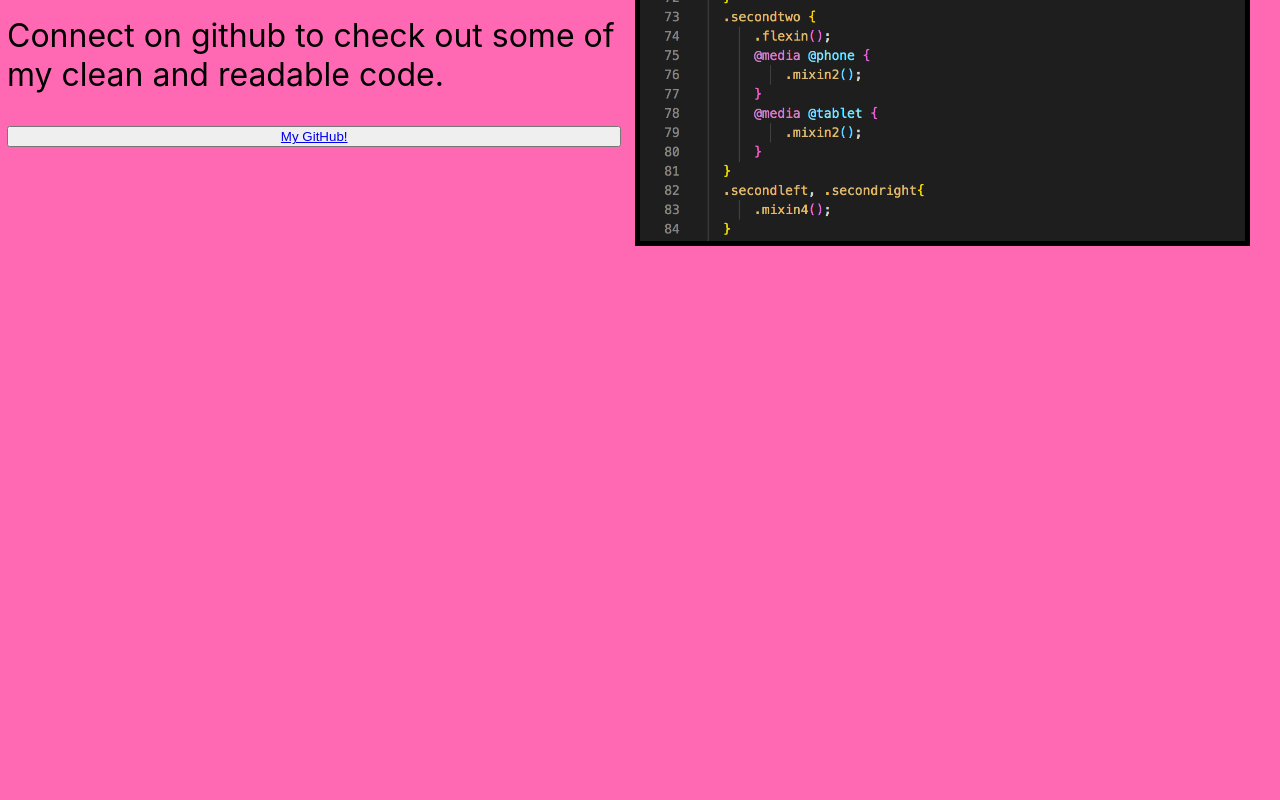
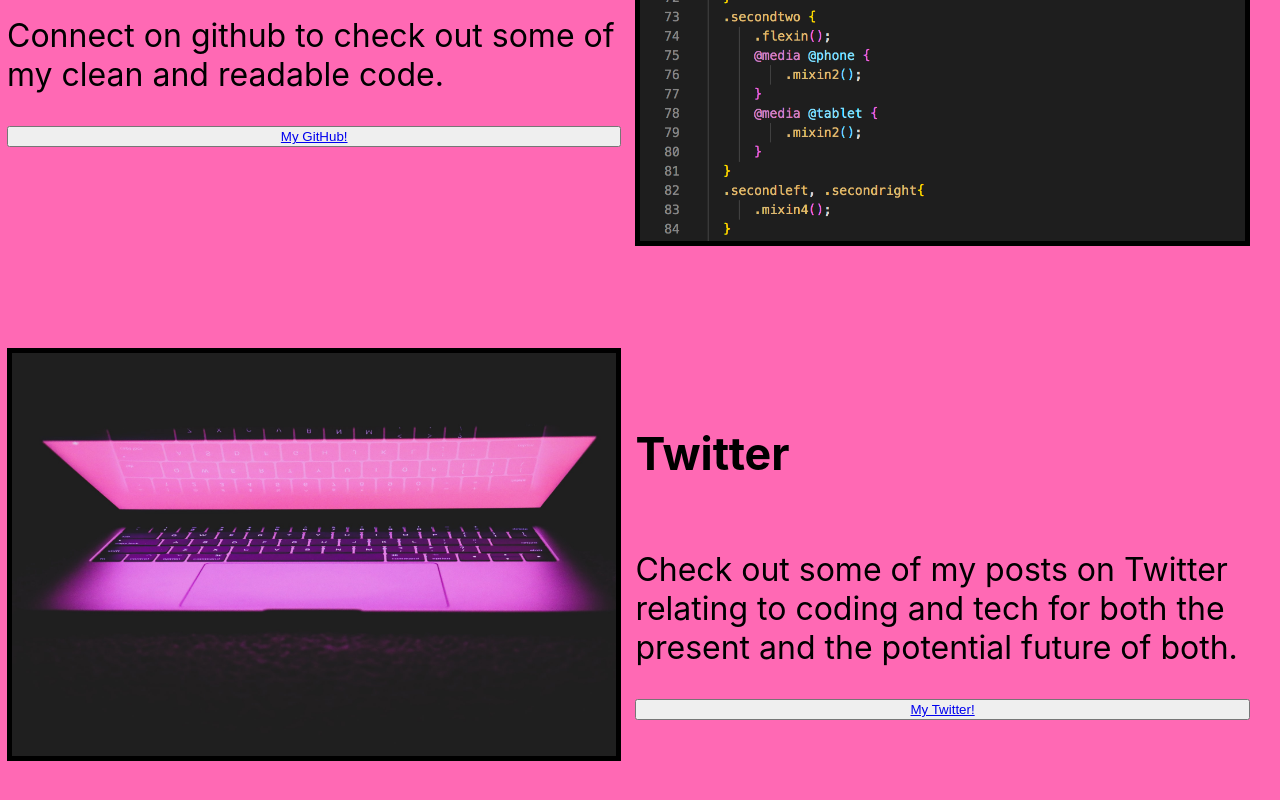
Before and after one commit to kwmorlock/interactive-portfolio, a React (Create React App) app in the folder my-app/: page /contact in a window 1280 px wide. Shown: the part 446-1246 px from the top of the page. Before the commit the page ends 800 px from the top, so only its background shows below. Built offline with nearby package versions, Linux system fonts and the light colour scheme.

Commit message:
feat: Contact.js Twitter section added

```diff
--- a/my-app/src/Contact/Contact.js
+++ b/my-app/src/Contact/Contact.js
@@ -28,6 +28,28 @@ const Contact = () => {
           <img src={require("../Images/readablecode.png")} />
         </ContactLeft>
       </FlexContact>
+      <FlexContactTwo>
+        <ContactLeft>
+          <img src={require("../Images/pinklaptop.jpeg")} />
+        </ContactLeft>
+        <ContactLeft>
+          <h2 class="mysite"> Twitter </h2>
+          <p>
+            {" "}
+            Check out some of my posts on Twitter relating to coding and tech
+            for both the present and the potential future of both.
+          </p>
+          <button
+            class="bodybutton"
+            onclick="window.location.href = 'https://twitter.com/KMCodes'"
+          >
+            {" "}
+            <a target="_blank" href="https://twitter.com/KMCodes">
+              My Twitter!
+            </a>
+          </button>
+        </ContactLeft>
+      </FlexContactTwo>
     </HomeWrapper>
   );
 };
```
